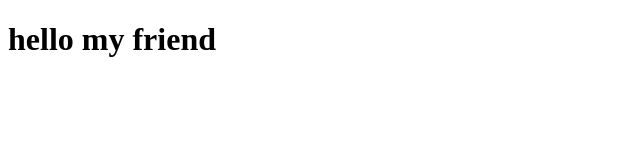
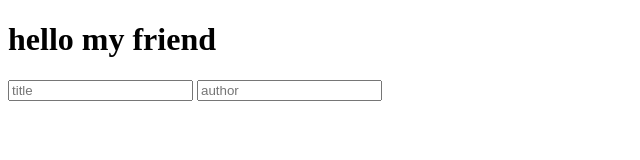
Before and after one commit to denisdiaconu/awesome_books, a plain HTML site: page index.html in a window 1280 px wide. Shown: the whole page, without its empty margins (0-640 px from the left). Drawn offline with Linux system fonts and the light colour scheme.

Commit message:
Add input for the book

```diff
--- a/index.html
+++ b/index.html
@@ -9,6 +9,14 @@
 </head>
 <body>
     <h1>hello my friend</h1>
+
+    <section id="list"></section>
+    <section id="add_book">
+        <input type="text" id="title" placeholder="title">
+        <input type="text" id="author" placeholder="author">
+
+    </section>
+    <section id="info"></section>
     <script src="/src/js/index.js"></script>
 </body>
 </html>
```
